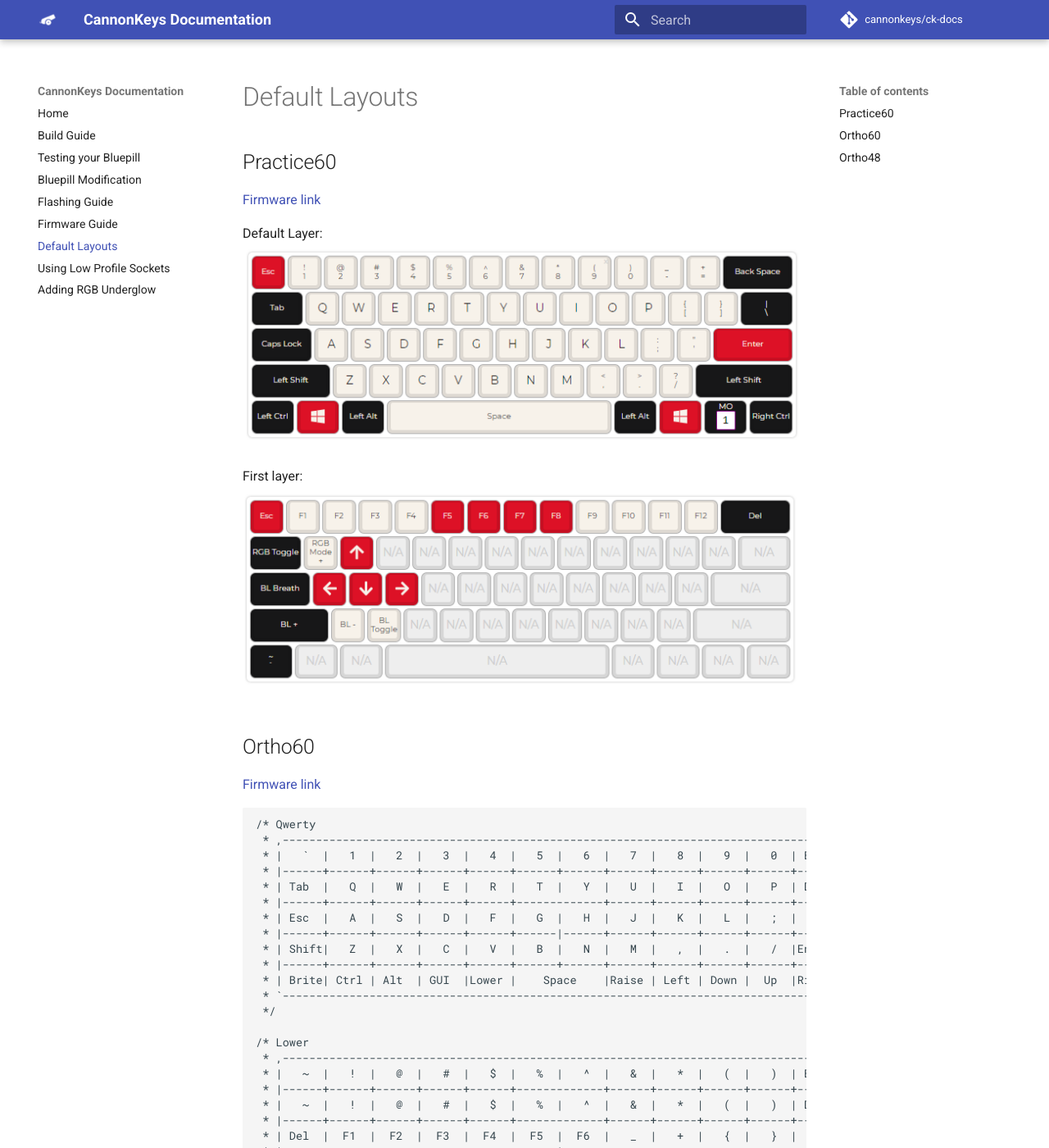
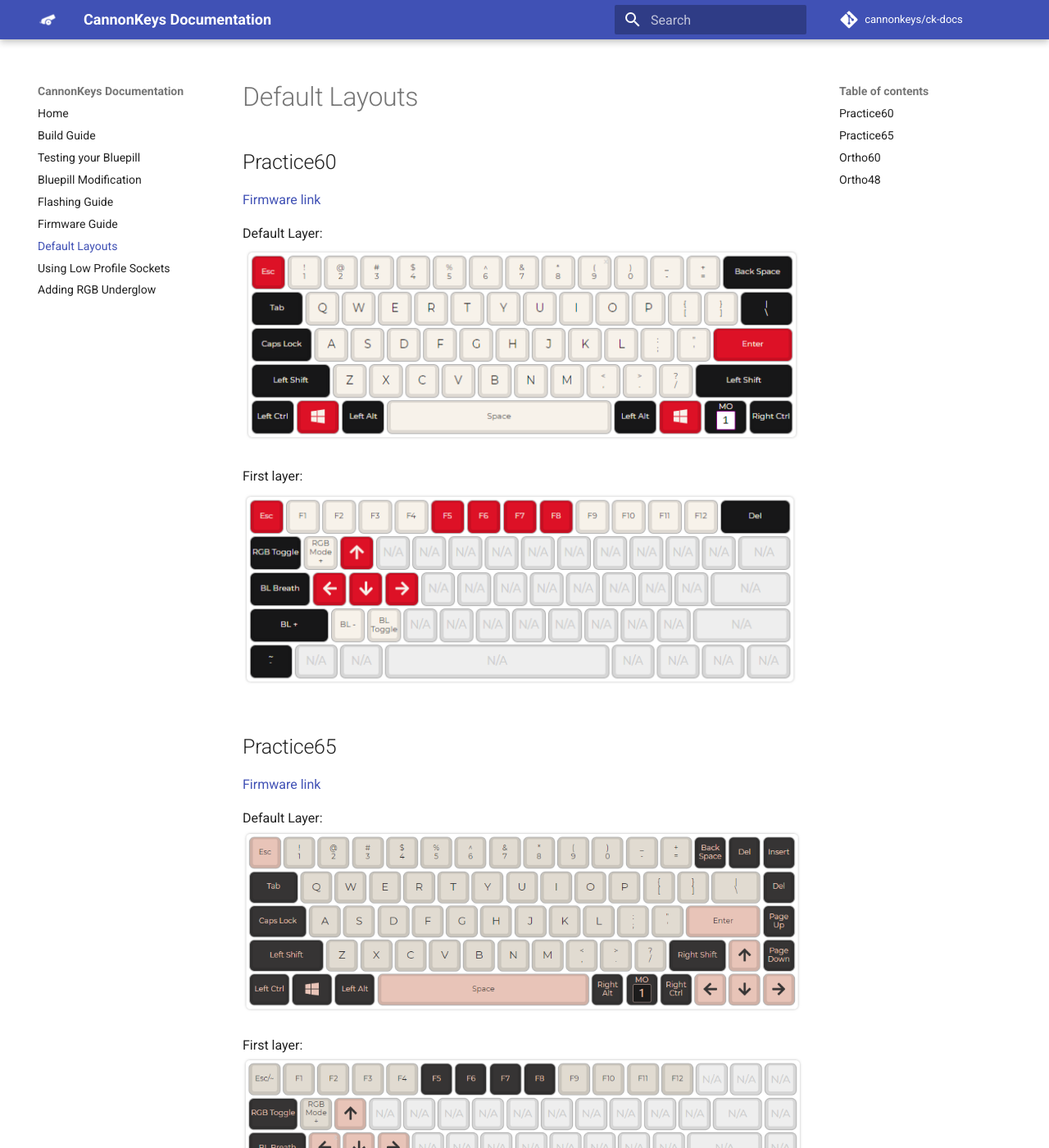
Before and after one commit to cannonkeys/ck-docs, an MkDocs documentation site: the page built from docs/default-layouts.md, in a window 1280 px wide and 1400 px high. Shown: the whole window at 82% size. Built offline with MkDocs 1.6.1 and Material for MkDocs 9.7.7, drawn with Linux system fonts in a browser that asks for light colours; comment, search, counter and statistics services are not loaded.

Commit message:
Update docs for P65

```diff
--- a/docs/default-layouts.md
+++ b/docs/default-layouts.md
@@ -4,10 +4,19 @@
 [Firmware link](assets/cannonkeys_practice60_default.bin)
 
 Default Layer:
-![](images/practice60/layer0.PNG)
+![](images/layouts/layer0.PNG)
 
 First layer:
-![](images/practice60/layer1.PNG)
+![](images/layouts/layer1.PNG)
+
+## Practice65
+[Firmware link](assets/cannonkeys_practice65_default.bin)
+
+Default Layer:
+![](images/layouts/p65_layer0.PNG)
+
+First layer:
+![](images/layouts/p65_layer1.PNG)
 
 ## Ortho60
 [Firmware link](assets/cannonkeys_ortho60_default.bin)
```
Also changed, not shown: docs/images/layouts/layer0.PNG (renamed from docs/images/practice60/layer0.PNG), docs/images/layouts/layer1.PNG (renamed from docs/images/practice60/layer1.PNG), docs/images/layouts/p65_layer0.PNG (added), docs/images/layouts/p65_layer1.PNG (added), 1 other file.
